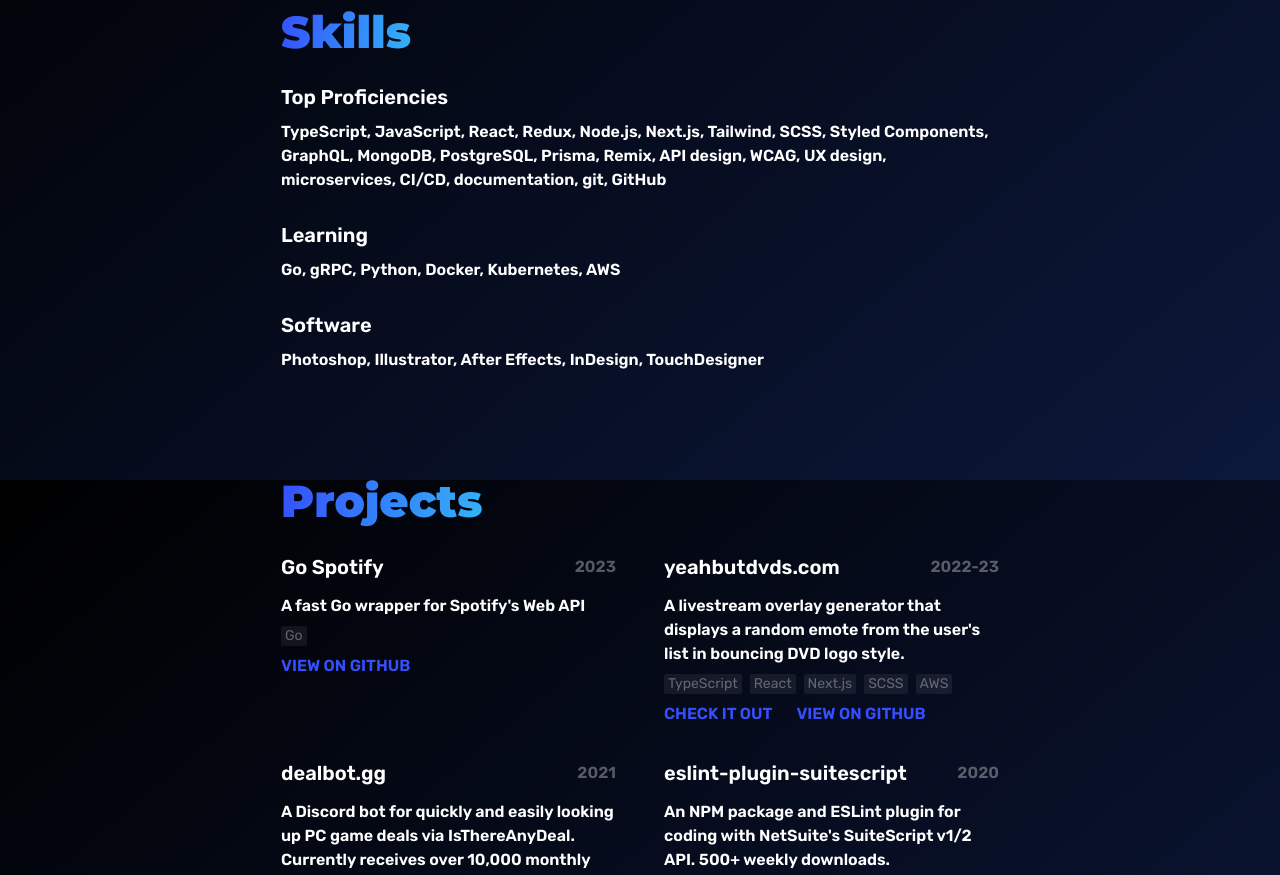
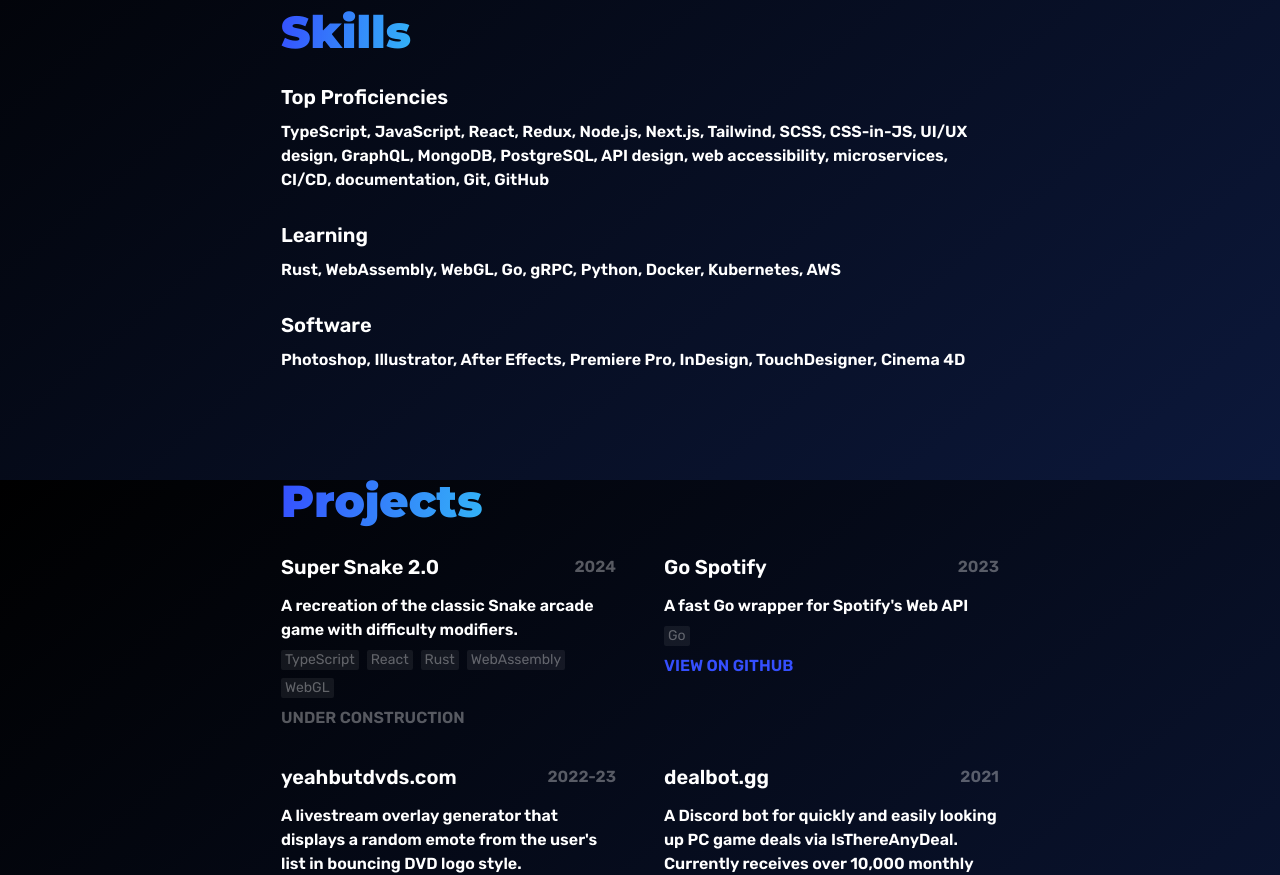
Before and after one commit to acdvs/acdvs.dev, a Next.js app: page / in a window 1280 px wide. Shown: the part 1120-1995 px from the top of the page. Built offline with nearby package versions, Linux system fonts and the light colour scheme.

Commit message:
Add skills and project

```diff
--- a/src/components/sections/Projects.tsx
+++ b/src/components/sections/Projects.tsx
@@ -5,6 +5,12 @@
   return (
     <Section title="Projects">
       <ul className="md:grid md:gap-x-12 md:gap-y-8 md:auto-rows-auto md:grid-cols-2">
+        <Project
+          title="Super Snake 2.0"
+          date="2024"
+          description="A recreation of the classic Snake arcade game with difficulty modifiers."
+          tags={['TypeScript', 'React', 'Rust', 'WebAssembly', 'WebGL']}
+        />
         <Project
           title="Go Spotify"
           date="2023"
--- a/src/components/sections/Skills.tsx
+++ b/src/components/sections/Skills.tsx
@@ -6,18 +6,21 @@
       <div className="mb-7">
         <h2>Top Proficiencies</h2>
         <p>
-          TypeScript, JavaScript, React, Redux, Node.js, Next.js, Tailwind, SCSS, Styled
-          Components, GraphQL, MongoDB, PostgreSQL, Prisma, Remix, API design, WCAG, UX
-          design, microservices, CI/CD, documentation, git, GitHub
+          TypeScript, JavaScript, React, Redux, Node.js, Next.js, Tailwind, SCSS,
+          CSS-in-JS, UI/UX design, GraphQL, MongoDB, PostgreSQL, API design, web
+          accessibility, microservices, CI/CD, documentation, Git, GitHub
         </p>
       </div>
       <div className="mb-7">
         <h2>Learning</h2>
-        <p>Go, gRPC, Python, Docker, Kubernetes, AWS</p>
+        <p>Rust, WebAssembly, WebGL, Go, gRPC, Python, Docker, Kubernetes, AWS</p>
       </div>
       <div className="mb-7">
         <h2>Software</h2>
-        <p>Photoshop, Illustrator, After Effects, InDesign, TouchDesigner</p>
+        <p>
+          Photoshop, Illustrator, After Effects, Premiere Pro, InDesign, TouchDesigner,
+          Cinema 4D
+        </p>
       </div>
     </Section>
   );
```
